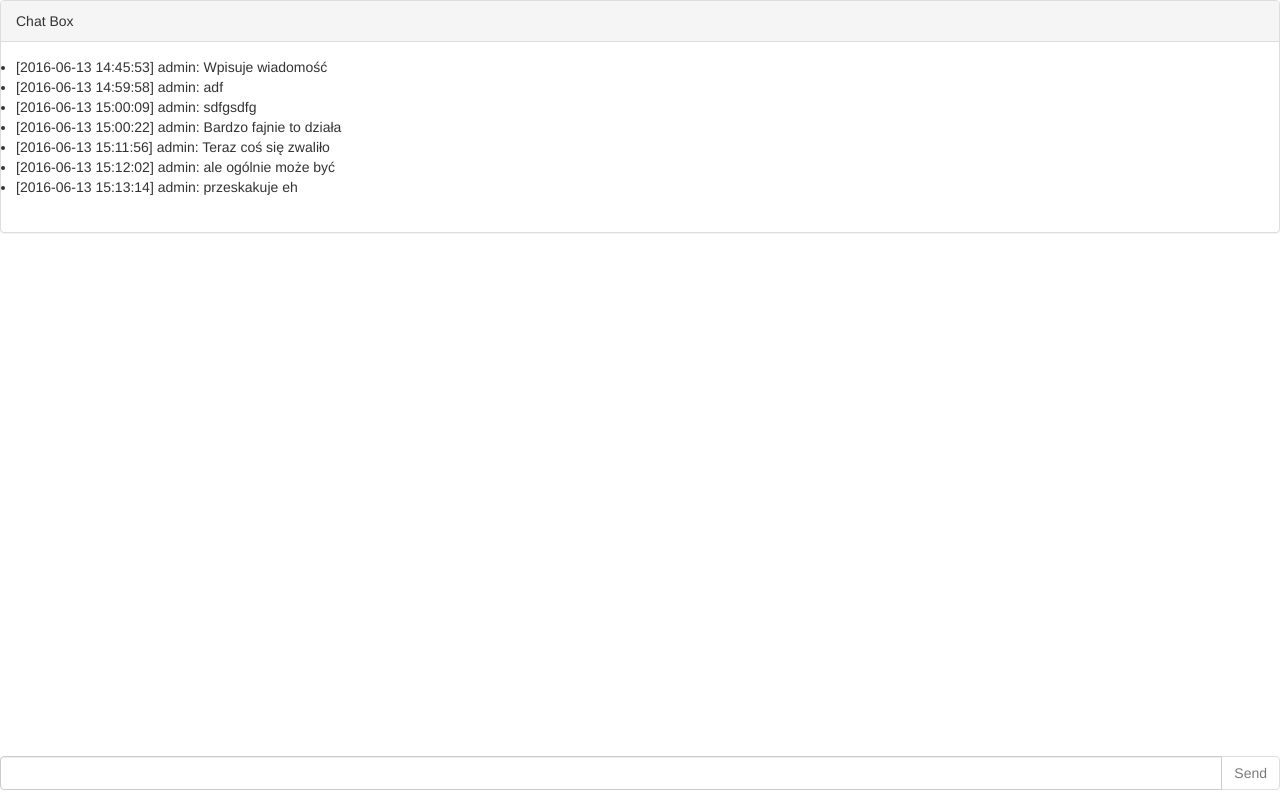
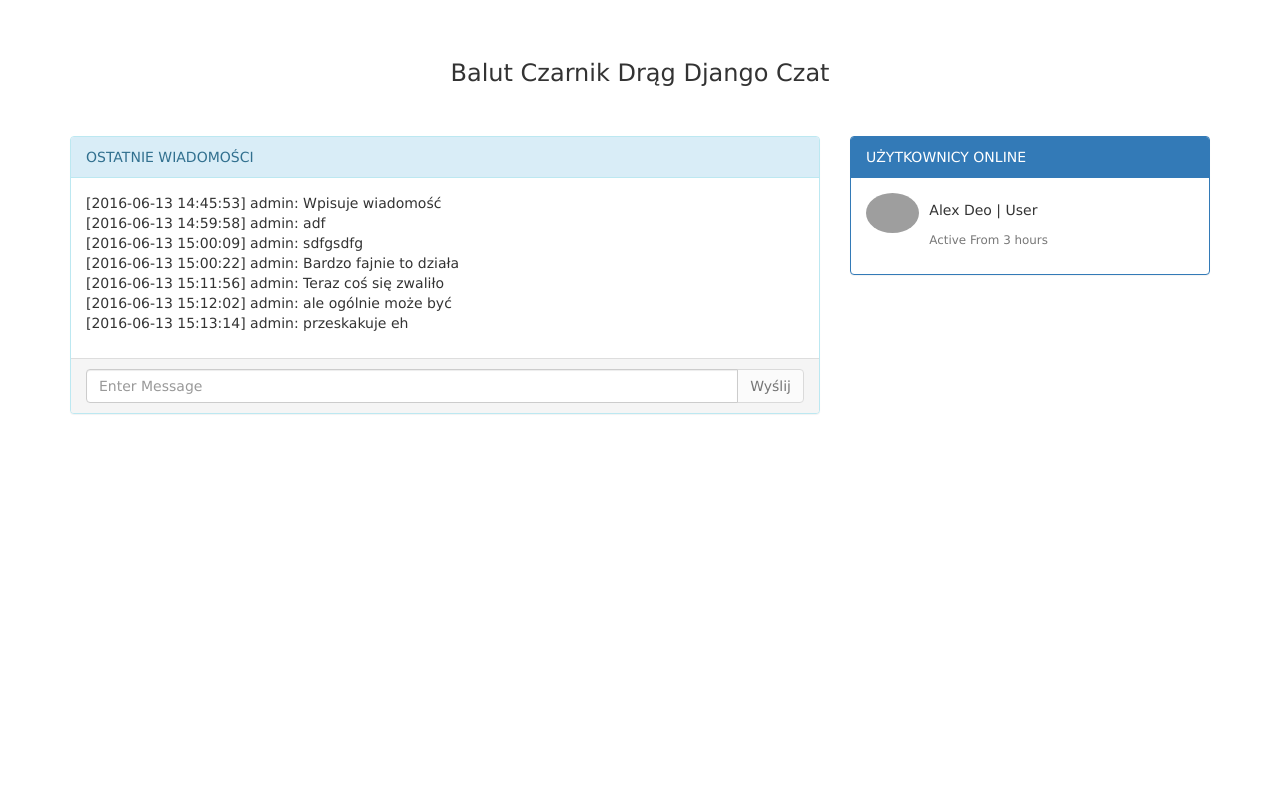
Before and after one commit to KamilDrag/TAI, a Django app: template chatapp/templates/chat.html in a window 1280 px wide. Run offline with Django 3.2, Linux system fonts and the light colour scheme; the template is opened without the code that fills it: values that come from a table or form of the project are taken from there, others are empty; data comes from the database, SQL or seed files in the repository; both versions use the stored data as it was after the commit; parts of the project's set-up code (start-up, migrations or seed data) failed here and were passed over; some libraries are stand-ins or nearby versions; grey boxes are pictures that could not be loaded.

Commit message:
begin chat.html layout change

```diff
--- a/chatapp/templates/chat.html
+++ b/chatapp/templates/chat.html
@@ -1,8 +1,17 @@
 <!DOCTYPE html>
 {% load staticfiles %}
 <html lang="en">
+<html xmlns="http://www.w3.org/1999/xhtml">
 <head>
-    <title>Chat Panel</title>
+    <meta charset="utf-8" />
+    <meta name="viewport" content="width=device-width, initial-scale=1, maximum-scale=1" />
+    <meta name="description" content="" />
+    <meta name="author" content="" />
+    <!--[if IE]>
+        <meta http-equiv="X-UA-Compatible" content="IE=edge,chrome=1">
+    <![endif]-->
+
+    <title>Balut Czarnik Drag Czat</title>
     <!-- Latest compiled and minified CSS -->
     <link rel="stylesheet" href="http://maxcdn.bootstrapcdn.com/bootstrap/3.3.5/css/bootstrap.min.css">
     <link rel="stylesheet" href="{% static 'chat.css' %}">
@@ -13,31 +22,81 @@
     <!-- Latest compiled JavaScript -->
     <script src="http://maxcdn.bootstrapcdn.com/bootstrap/3.3.5/js/bootstrap.min.js"></script>
 </head>
-<body>
-    <div id="chat-body" class="panel panel-default">
-        <div class="panel-heading">Chat Box</div>
+<body style="font-family:Verdana">
+  <div class="container">
+        <div class="row " style="padding-top:40px;">
+            <h3 class="text-center" >Balut Czarnik Drąg Django Czat </h3>
+            <br /><br />
+            <div class="col-md-8">
+                <div id="chat-body" class="panel panel-info">
+                    <div class="panel-heading">OSTATNIE WIADOMOŚCI</div>
                     <div id="msg-list-div" class="panel-body">
-            <ul id="msg-list" class="list-group">
-                {% for message in message_list %}
-                    <li> {{ message.print_message }} </li>
+                        <ul id="msg-list" class="media-list">
+                            {% for message in message_list %} <!--Tutaj rozbić wiadomość na nazwę użytkownika, datę i treść- może krotka, umieścić w odpowiednich polach-->
+                                    <li class="media">
+                                        <div class="media-body">
+                                            <div class="media">
+                                                <a class="pull-left" href="#">
+                                                    <img class="media-object img-circle " src="assets/img/user.png" /> <!--Avatary użytkowników-->
+                                                </a>
+                                                <div class="media-body" >
+                                                    {{ message.print_message }}
+                                                    <br />
+                                                   <small class="text-muted">Alex Deo | 23rd June at 5:00pm</small>
+                                                    <hr />
+                                                </div>
+                                            </div>
+                                        </div>
+                                    </li>
                             {% endfor %}
                     <script>
                         var chatlist = document.getElementById('msg-list-div');
                         chatlist.scrollTop = chatlist.scrollHeight;
                     </script>
+
+                        </ul>
+                    </div>
+            <div class="panel-footer">
+                <form id="chat-form" method="post" action="/post/">
+                    {% csrf_token %}
+                    <div id="chat-bottom" class="input-group">
+                        <input type="text" id="chat-msg" name="chat-msg" class="form-control" placeholder="Enter Message" />
+                            <span class="input-group-btn">
+                                <input class="btn btn-default" id="send" type="submit" value="Wyślij"/>
+                            </span>
+                    </div>
+                </form>
+
+            </div>
+        </div>
+    </div>
+
+
+
+    <div class="col-md-4">
+          <div class="panel panel-primary">
+            <div class="panel-heading">UŻYTKOWNICY ONLINE</div>
+                <div class="panel-body">
+                    <ul class="media-list">
+                        <li class="media">
+                            <div class="media-body">
+                                <div class="media">
+                                    <a class="pull-left" href="#">
+                                        <img class="media-object img-circle" style="max-height:40px;" src="assets/img/user.png" />
+                                    </a>
+                                    <div class="media-body" >
+                                        <h5>Alex Deo | User </h5>
+                                        <small class="text-muted">Active From 3 hours</small>
+                                    </div>
+                                </div>
+                            </div>
+                        </li>
                     </ul>
                 </div>
             </div>
-
-    <form id="chat-form" method="post" action="/post/">
-        {% csrf_token %}
-        <div id="chat-bottom" class="input-group">
-            <input type="text" id="chat-msg" name="chat-msg" class="form-control"/>
-            <span class="input-group-btn">
-                <input class="btn btn-default" id="send" type="submit" value="Send"/>
-            </span>
     </div>
-    </form>
+        </div>
+  </div>
 </body>
 <script src="{% static 'chat.js' %}"></script>
 </html>
--- a/static/chat.css
+++ b/static/chat.css
@@ -1,9 +1,15 @@
-#chat-bottom {
-    position: fixed;
-    bottom: 10px;
-}
+/*#chat-bottom {
+
+
+    width: 960px;
+    margin-left: auto;
+    margin-right: auto;
+    padding: 20px;
+}*/
+/*
 
 .panel-body {
     overflow-y: scroll;
     height: 85%;
 }
+*/
```
Also changed, not shown: chatapp/templates/chat_org.html (added, +44 -0 lines), db.sqlite3, 1 other file. Lines whose indentation alone changed are shown as unchanged.
